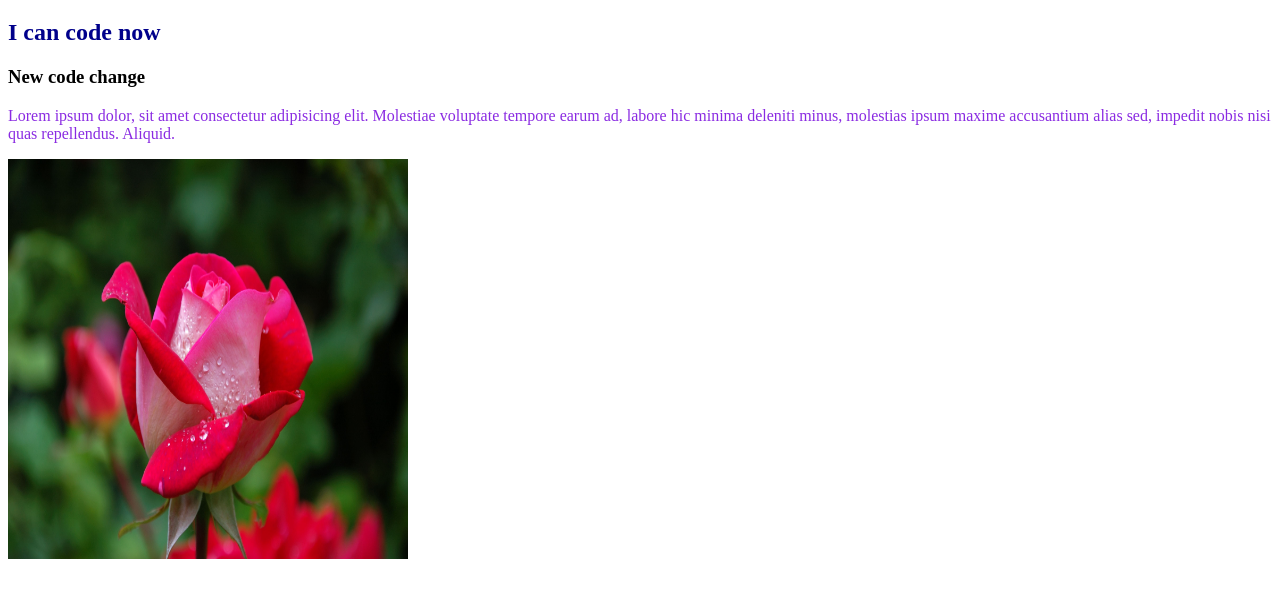
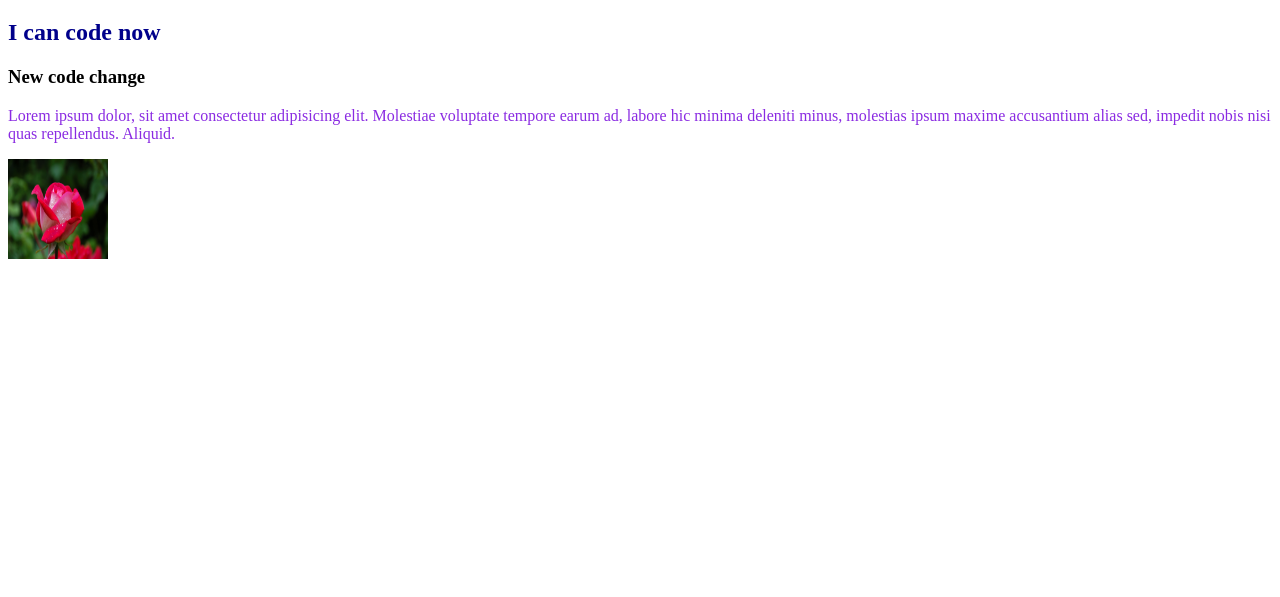
Before and after one commit to BushraAkterMimno/my-second-repo, a plain HTML site: page index.html in a window 1280 px wide. Shown: the part 61-658 px from the top of the page. Drawn offline with Linux system fonts and the light colour scheme.

Commit message:
image changed

```diff
--- a/index.html
+++ b/index.html
@@ -12,6 +12,6 @@
     <h2>I can code now</h2>
     <h3>New code change</h3>
     <p>Lorem ipsum dolor, sit amet consectetur adipisicing elit. Molestiae voluptate tempore earum ad, labore hic minima deleniti minus, molestias ipsum maxime accusantium alias sed, impedit nobis nisi quas repellendus. Aliquid.</p>
-    <img width="400" height="400" src="flower.jpg.jpg">
+    <img width="100" height="100" src="flower.jpg.jpg">
 </body>
 </html>
```
